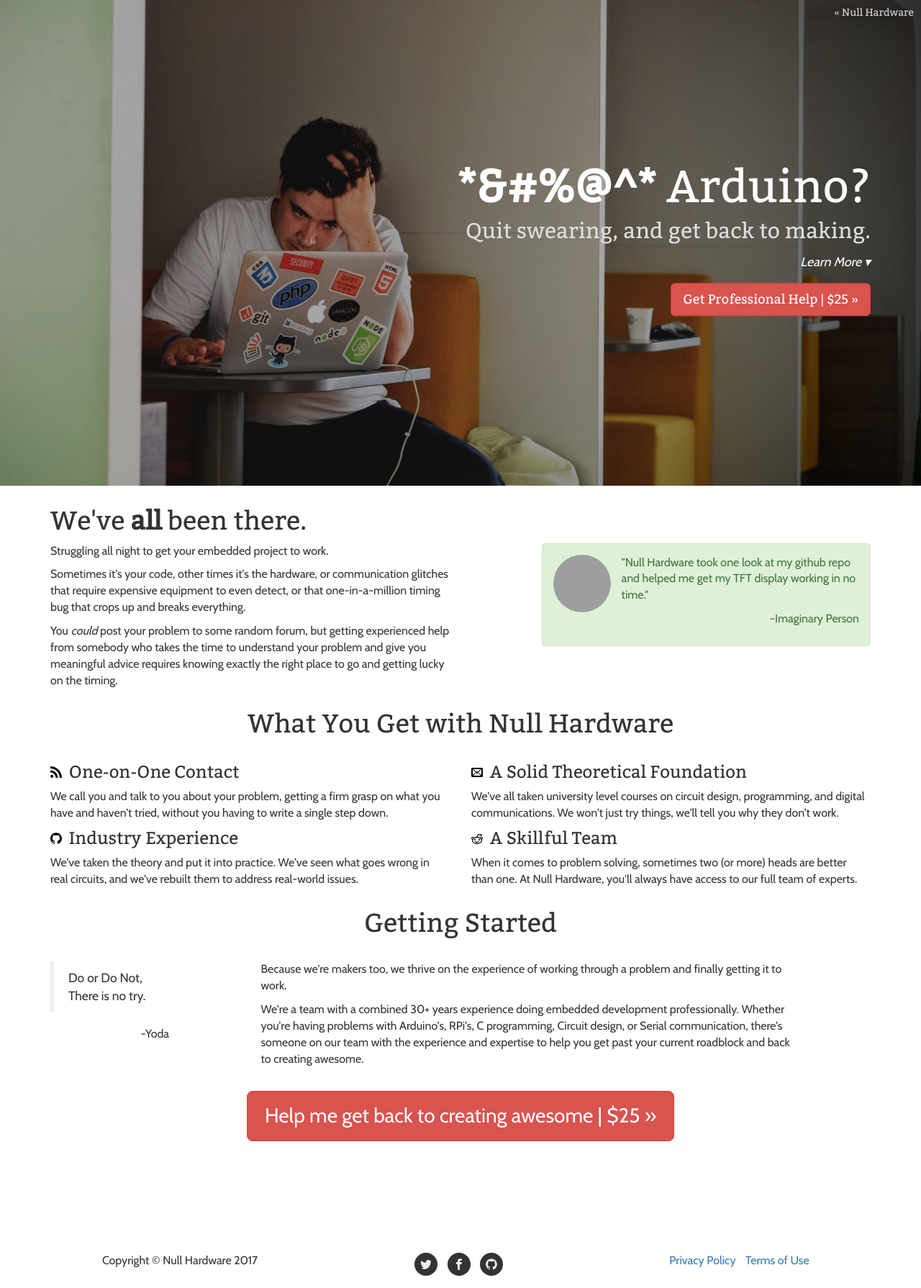
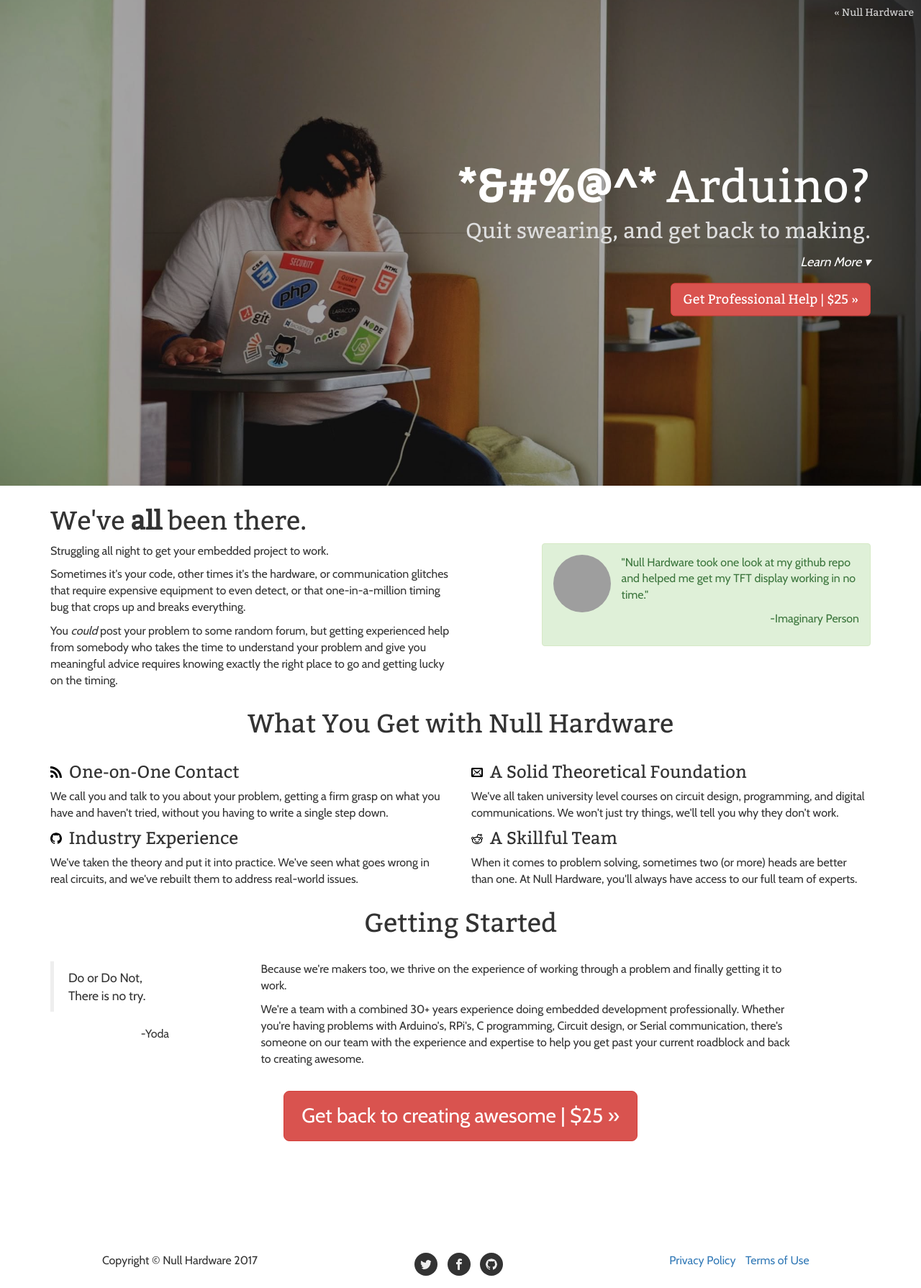
Before and after one commit to nullhardware/nullhardware-website, a Jekyll site: the page built from help.html, in a window 1280 px wide. Shown: the whole page at 72% size. Built offline with Jekyll 4.4.1, drawn with Linux system fonts in a browser that asks for light colours; nearby versions of some CDN libraries; grey boxes are pictures that could not be loaded.

Commit message:
CTA button too big.

```diff
--- a/help.html
+++ b/help.html
@@ -9,6 +9,15 @@ css:
       font-size: 28px;
       line-height: 1.3333333;
       border-radius: 8px;
+    }
+    @media (max-width: 768px )
+    {
+      .btn.btn-xl {
+        padding: 5px 10px;
+        font-size: 16px;
+        line-height: 1.3333333;
+        border-radius: 8px;
+      }
     }
 ---
 <header>
@@ -88,7 +97,7 @@ css:
       </div>
     </div>
     <br>
-    <p class="text-center"><a href="{{ '/help/purchase/' | relative_url }}" class="btn btn-danger btn-xl" role="button">Help me get back to creating awesome | $25 &raquo;</a></p>
+    <p class="text-center"><a href="{{ '/help/purchase/' | relative_url }}" class="btn btn-danger btn-xl" role="button">Get back to creating awesome | $25 &raquo;</a></p>
     <br><br><br><br>
   </section>
 </div>
```
